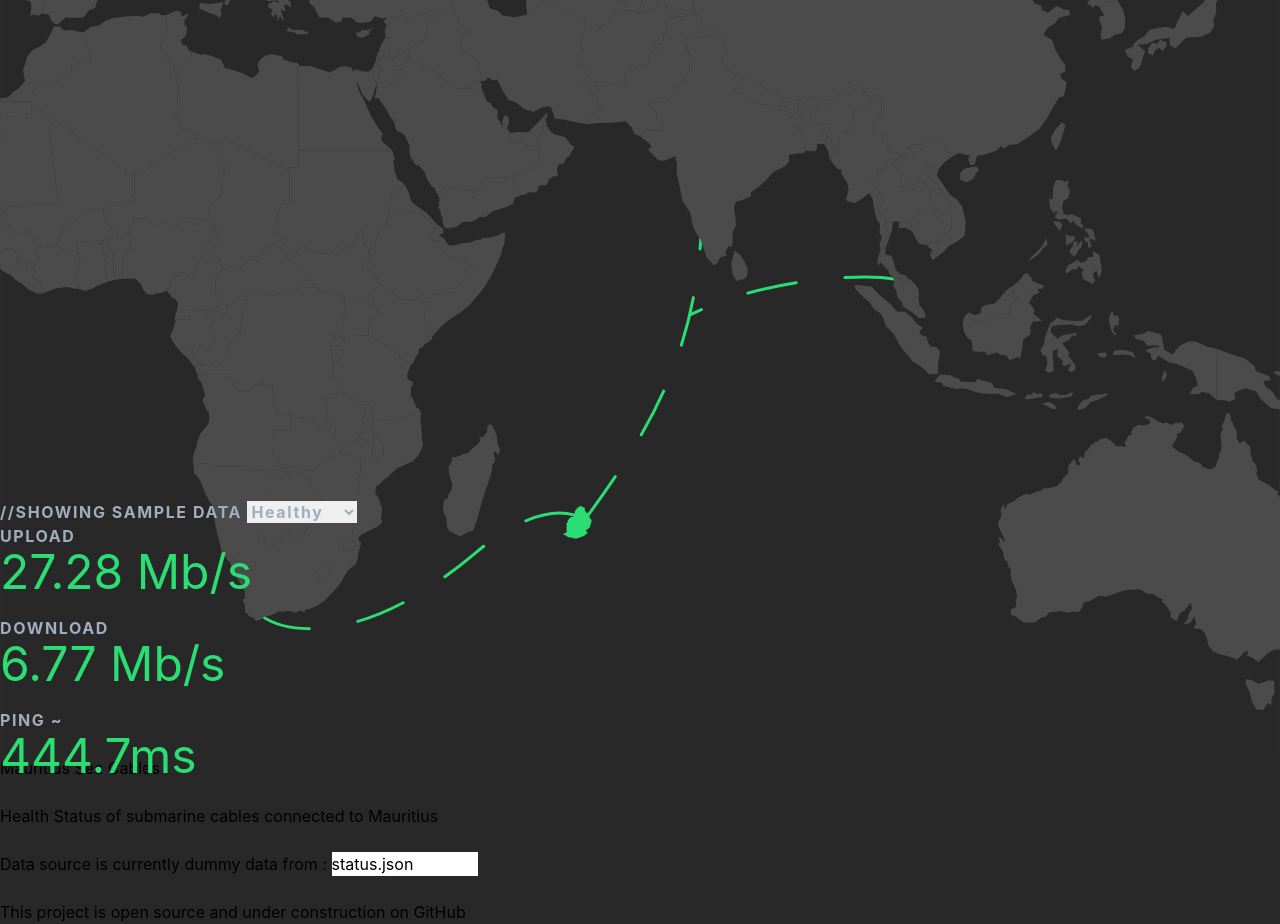
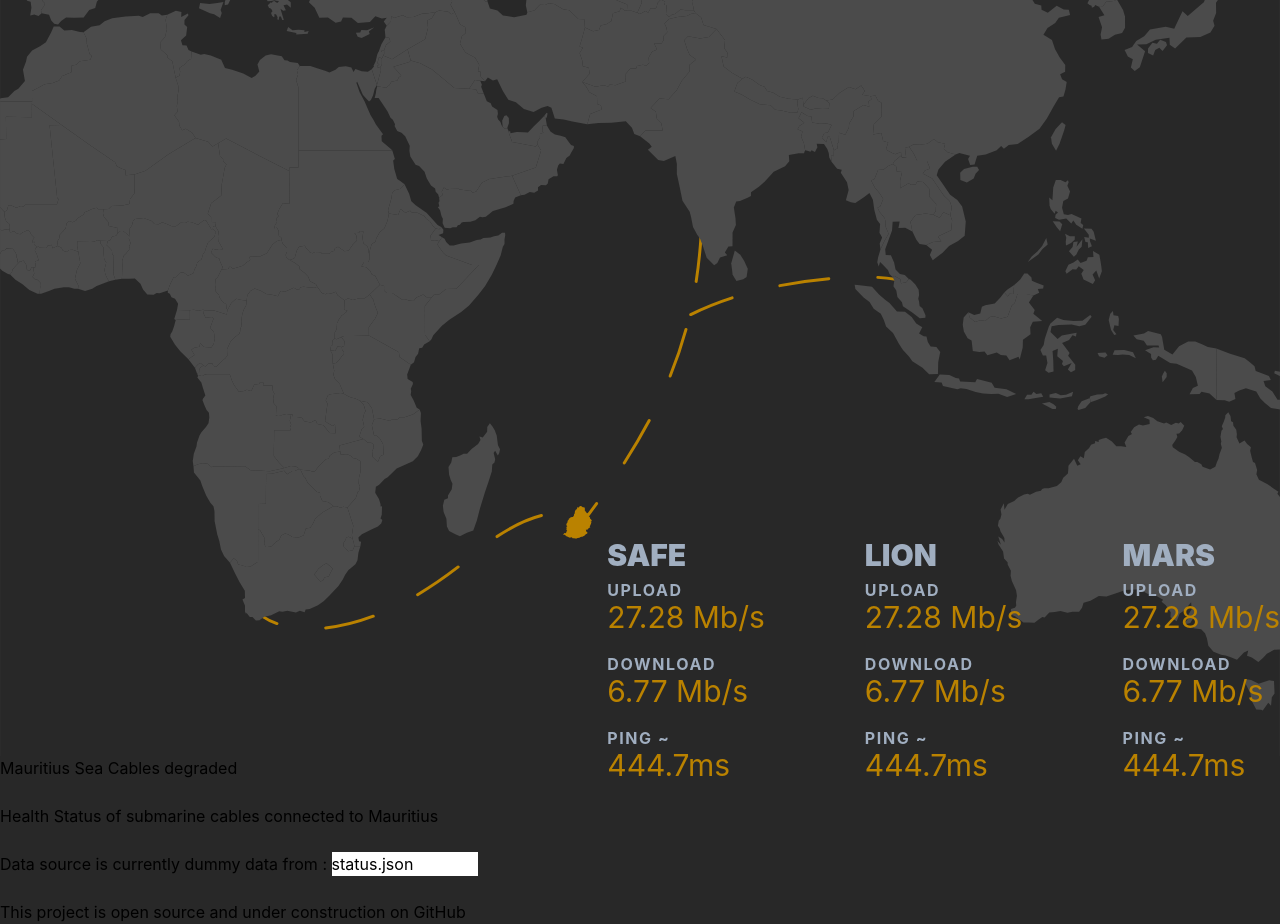
Before and after one commit to MrSunshyne/mauritius-sea-cable, a Vue app: page / in a window 1280 px wide. Built offline with nearby package versions, Linux system fonts and the light colour scheme.

Commit message:
added automatic health calculation

```diff
--- a/src/views/Home.vue
+++ b/src/views/Home.vue
@@ -71,6 +71,22 @@
 	position: absolute;
 	bottom: 0;
 	left: 0;
+	width: 100%;
+	display: flex;
+	justify-content: flex-end;
+}
+
+.cable-wrapper {
+	margin-right: 100px;
+	// flex-basis: 30%;
+
+	&:last-child {
+		margin-right: 0;
+	}
+}
+
+.cable-name {
+	@apply font-black text-3xl text-gray-500;
 }
 
 .label {
@@ -78,13 +94,13 @@
 }
 
 .value {
-	@apply text-5xl mb-5;
+	@apply text-3xl mb-5;
 	color: var(--accent);
 	line-height: 1;
 }
 </style>
 <template>
-	<div class="page-home h-screen text-white relative" :class="health">
+	<div class="page-home h-screen text-white relative" :class="calculateHealth">
 		<div class="image-container absolute w-full h-full">
 			<svg viewBox="0 0 1300 768" fill="none" xmlns="http://www.w3.org/2000/svg">
 				<g id="world">
@@ -613,7 +629,9 @@
 			</svg>
 		</div>
 		<div class="relative">
-			<h1 class="md:text-4xl px-3 my-3 bg-black inline-block font-bold relative">Mauritius Sea Cables</h1>
+			<h1
+				class="md:text-4xl px-3 my-3 bg-black inline-block font-bold relative"
+			>Mauritius Sea Cables {{ calculateHealth }}</h1>
 			<br />
 			<p
 				class="tracking-wider relative px-3 bg-black inline-block"
@@ -625,7 +643,7 @@
 					type="text"
 					v-model="source"
 					size="10"
-					class="bg-black"
+					class="bg-gray-500 px-2 text-black"
 				/>
 			</p>
 			<br />
@@ -639,7 +657,7 @@
 			</p>
 		</div>
 		<div class="relative real-time p-8">
-			<div class="label pb-2">
+			<!-- <div class="label pb-2">
 				//showing sample data
 				<select name="health" class="health text-black p-2" v-model="health">
 					<option value="healthy">Healthy</option>
@@ -647,8 +665,27 @@
 					<option value="offline">Offline</option>
 					<option value="outage">Outage</option>
 				</select>
+			</div>-->
+			<div class="cable-wrapper" v-if="info">
+				<div class="cable-name">SAFE</div>
+				<div class="label">Upload</div>
+				<div class="value upload">{{ upload }}</div>
+				<div class="label">Download</div>
+				<div class="value download">{{ download }}</div>
+				<div class="label">Ping ~</div>
+				<div class="value ping">{{ ping }}</div>
 			</div>
-			<div v-if="info">
+			<div class="cable-wrapper" v-if="info">
+				<div class="cable-name">LION</div>
+				<div class="label">Upload</div>
+				<div class="value upload">{{ upload }}</div>
+				<div class="label">Download</div>
+				<div class="value download">{{ download }}</div>
+				<div class="label">Ping ~</div>
+				<div class="value ping">{{ ping }}</div>
+			</div>
+			<div class="cable-wrapper" v-if="info">
+				<div class="cable-name">MARS</div>
 				<div class="label">Upload</div>
 				<div class="value upload">{{ upload }}</div>
 				<div class="label">Download</div>
@@ -697,11 +734,36 @@ export default {
 		},
 		ping() {
 			return this.round(this.info.ping.latency, 1) + "ms";
+		},
+		calculateHealth() {
+			const lowerLimit = 0;
+			const upperLimit = 20;
+
+			let valuePercentage = (
+				((this.toBits(this.info.download.bandwidth, 2) - lowerLimit) /
+					upperLimit) *
+				100
+			).toFixed(1);
+			let health;
+			if (valuePercentage > 80) {
+				health = "healthy";
+			} else if (valuePercentage > 30) {
+				health = "degraded";
+			} else if (valuePercentage > 10) {
+				health = "offline";
+			} else {
+				health = "outage";
+			}
+
+			return health;
 		}
 	},
 	methods: {
 		toBits(value) {
 			return (value / (1024 * 1024)) * 8;
+		},
+		toMBytes(value) {
+			return this.toBits(value) / (1024 * 1024);
 		},
 		round(value, places) {
 			return parseFloat(value).toFixed(places);
```
Also changed, not shown: src/assets/world2.svg (added).
